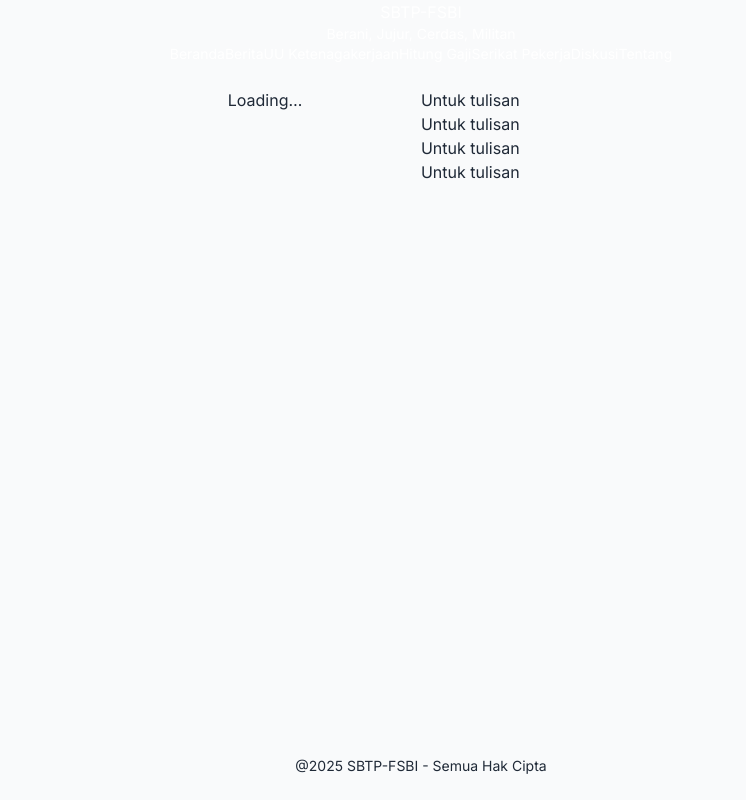
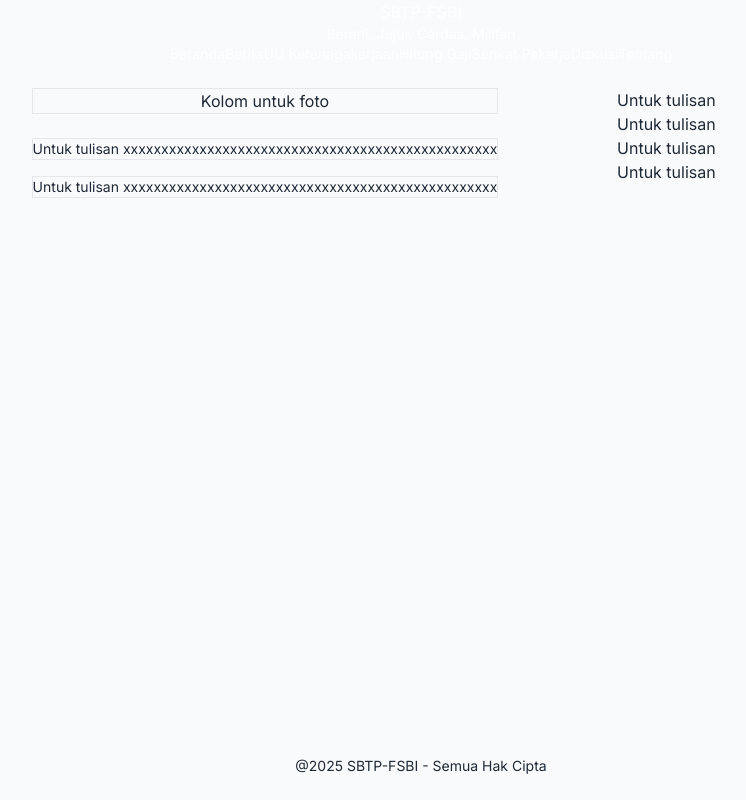
Before and after one commit to xadyr-sbi/sbtp, a Next.js app: page / in a window 1280 px wide. Shown: the whole page, without its empty margins (219-965 px from the left). Built offline with nearby package versions, Linux system fonts and the light colour scheme; no server answers; the database is empty.

Commit message:
Update MainContent.tsx

```diff
--- a/components/MainContent.tsx
+++ b/components/MainContent.tsx
@@ -1,21 +1,20 @@
-'use client'
-import { useEffect, useState } from 'react'
-import { createClientComponent } from '@/lib/supabase'
+export default function MainContent() {
+  return (
+    <div className="flex-1 flex flex-col gap-6">
+      {/* Kolom utama foto */}
+      <div className="border border-gray-300 h-72 flex items-center justify-center">
+        <span className="text-gray-500">Kolom untuk foto</span>
+      </div>
 
-export default function MainContent() {
-  const [page, setPage] = useState<any>(null)
-  const supabase = createClientComponent()
-
-  useEffect(() => {
-    supabase.from('pages').select('*').eq('slug', 'home').single().then(({ data }) => setPage(data))
-  }, [])
-
-  if (!page) return <p>Loading…</p>
-
-  return (
-    <div className="p-4 bg-white rounded-lg shadow">
-      <h1 className="text-2xl font-bold mb-4">{page.title}</h1>
-      <div dangerouslySetInnerHTML={{ __html: page.body }} />
+      {/* Artikel bawah */}
+      <div className="space-y-4">
+        <div className="border border-gray-300 p-4 text-sm">
+          Untuk tulisan xxxxxxxxxxxxxxxxxxxxxxxxxxxxxxxxxxxxxxxxxxxxxxxxx
+        </div>
+        <div className="border border-gray-300 p-4 text-sm">
+          Untuk tulisan xxxxxxxxxxxxxxxxxxxxxxxxxxxxxxxxxxxxxxxxxxxxxxxxx
+        </div>
+      </div>
     </div>
   )
 }
```
